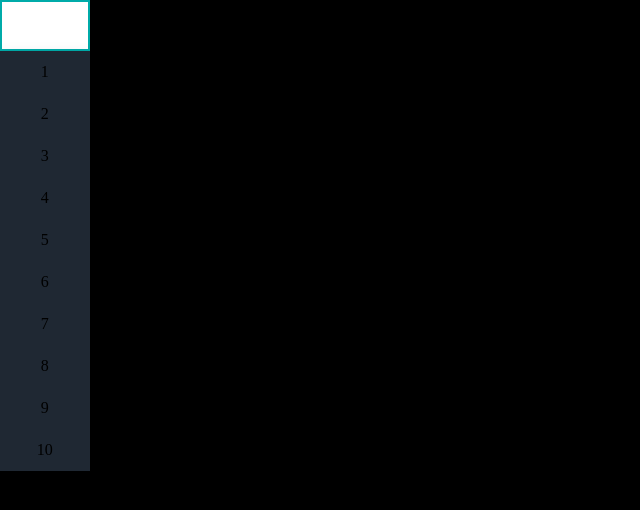
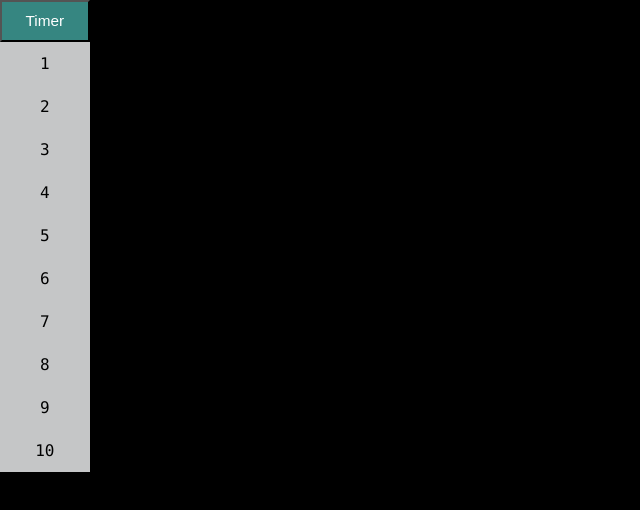
Before and after one commit to rdargali/multi-stop-watch, a React (Create React App) app: page / in a window 1280 px wide. Shown: the top 510 px of the page, without its empty margins (0-640 px from the left). Built offline with nearby package versions, Linux system fonts and the light colour scheme.

Commit message:
more css on dropdown

```diff
--- a/src/App.css
+++ b/src/App.css
@@ -1,6 +1,8 @@
 body {
   background: black;
   color: whitesmoke;
+  font-family: "Lucida Sans Typewriter", "Lucida Console", Monaco,
+    "Bitstream Vera Sans Mono", monospace;
 }
 
 * {
@@ -48,7 +50,7 @@ body {
   padding: 12px 20px;
   font-size: 16px;
   text-transform: uppercase;
-  border-radius: 50%;
+  /* border-radius: 50%; */
   /* width: 150px; */
   transition: background 0.2s;
   cursor: pointer;
@@ -68,6 +70,7 @@ body {
 }
 
 /* hover effects */
+
 /* .stopwatch .stopwatch-btn-red:hover {
   background: #ff652f;
   border: 2px solid #ff652f;
@@ -81,7 +84,6 @@ body {
 /* .stopwatch .stopwatch-btn-gre:hover {
   border: 2px solid #66fcf288;
 } */
-*/
 
 /* dropdown */
 
@@ -91,22 +93,18 @@ body {
 }
 
 .dropbtn {
-  border: 2px solid #00aba9;
-  background: #fff;
-  color: #00aba9;
+  background: #66fcf288;
+  color: black;
   padding: 10px;
-  font-size: 1vw;
+  font-size: 1.2vw;
   width: 7vw;
   min-width: 50px;
-  transition: background 0.2s;
 }
 
 .dropdown-content {
   display: none;
   position: absolute;
-  background-color: #1f2833;
-  box-shadow: 0px 8px 16px 0px rgba(0, 0, 0, 0.2);
-  z-index: 1;
+  background-color: #c5c6c7;
 }
 
 .dropdown-content li {
@@ -120,7 +118,7 @@ body {
 }
 
 .dropdown-content li:hover {
-  background-color: #c5c6c7;
+  background-color: #66fcf288;
 }
 
 .dropdown:hover .dropdown-content {
@@ -128,6 +126,6 @@ body {
 }
 
 .dropdown:hover .dropbtn {
-  background-color: #3e8e41;
+  /* background-color: #3e8e41; */
   color: #fff;
 }
--- a/src/components/Dropdown.js
+++ b/src/components/Dropdown.js
@@ -1,14 +1,12 @@
 import React from "react";
-import AddAlarm from "@material-ui/icons/AddAlarm";
+
 import "../App.css";
 
 const Dropdown = ({ setStopwatches }) => {
   return (
     <div>
       <div className="dropdown">
-        <button className="dropbtn">
-          <AddAlarm />
-        </button>
+        <button className="dropbtn">Timer</button>
         <ul className="dropdown-content">
           <li onClick={() => setStopwatches(1)}>1</li>
           <li onClick={() => setStopwatches(2)}>2</li>
```
